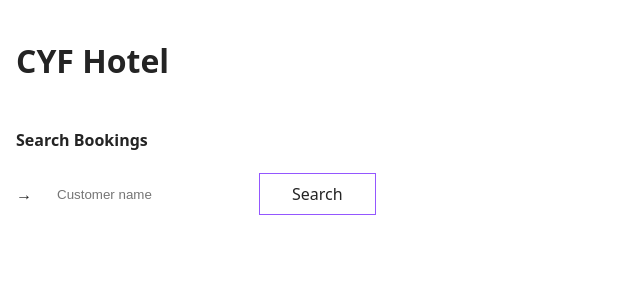
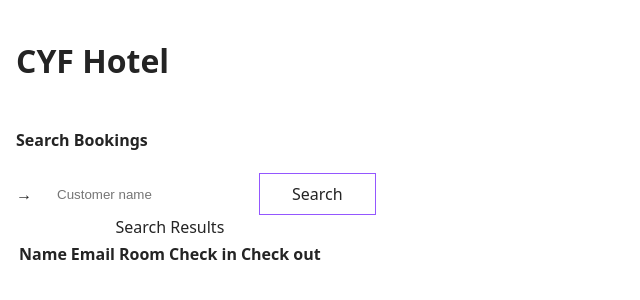
Before and after one commit to CodeYourFuture/React-Module-Project, a React (Vite) app: page / in a window 1280 px wide. Shown: the top 300 px of the page, without its empty margins (0-640 px from the left). Built offline with nearby package versions, Linux system fonts and the light colour scheme.

Commit message:
SearchResults created

```diff
--- a/src/components/Bookings/Bookings.jsx
+++ b/src/components/Bookings/Bookings.jsx
@@ -1,6 +1,6 @@
 import Search from "@/components/Search/Search";
-// import SearchResults from "@/componentsSearchResults.js";
-// import FakeBookings from "@/data/fakeBookings.json";
+import FakeBookings from "../../data/fakeBookings.json";
+import SearchResults from "../SearchResults/SearchResults";
 
 const Bookings = () => {
   const search = (searchVal) => {
@@ -10,7 +10,7 @@ const Bookings = () => {
   return (
     <main className="bookings">
       <Search search={search} />
-      {/* <SearchResults results={FakeBookings} /> */}
+      {<SearchResults bookings={FakeBookings} />}
     </main>
   );
 };
--- /dev/null
+++ b/src/components/SearchResults/SearchResults.jsx
@@ -0,0 +1,22 @@
+const SearchResults = (props) => {
+  const bookings = props.bookings;
+  return (
+    <table data-testid="search-results-element">
+      <caption>Search Results</caption>
+      <thead>
+        <tr>
+          <th scope="col">Name</th>
+          <th scope="col">Email</th>
+          <th scope="col">Room</th>
+          <th scope="col">Check in</th>
+          <th scope="col">Check out</th>
+        </tr>
+      </thead>
+      <tbody>
+
+      </tbody>
+    </table>
+  );
+};
+
+export default SearchResults;
```
Also changed, not shown: src/components/SearchResults/SearchResults.scss (added), 1 other file (tests, documents, lock files or other folders).
